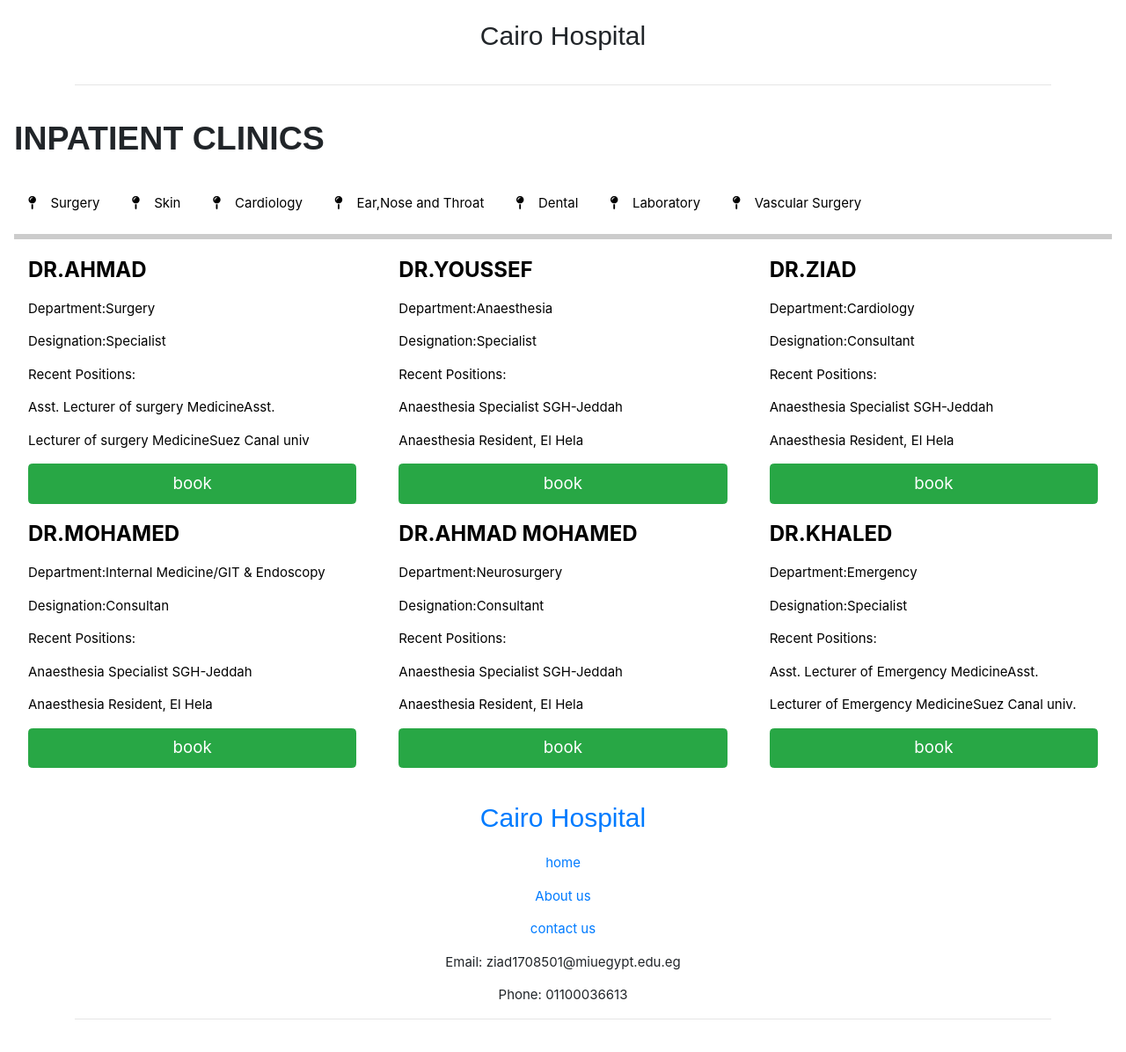
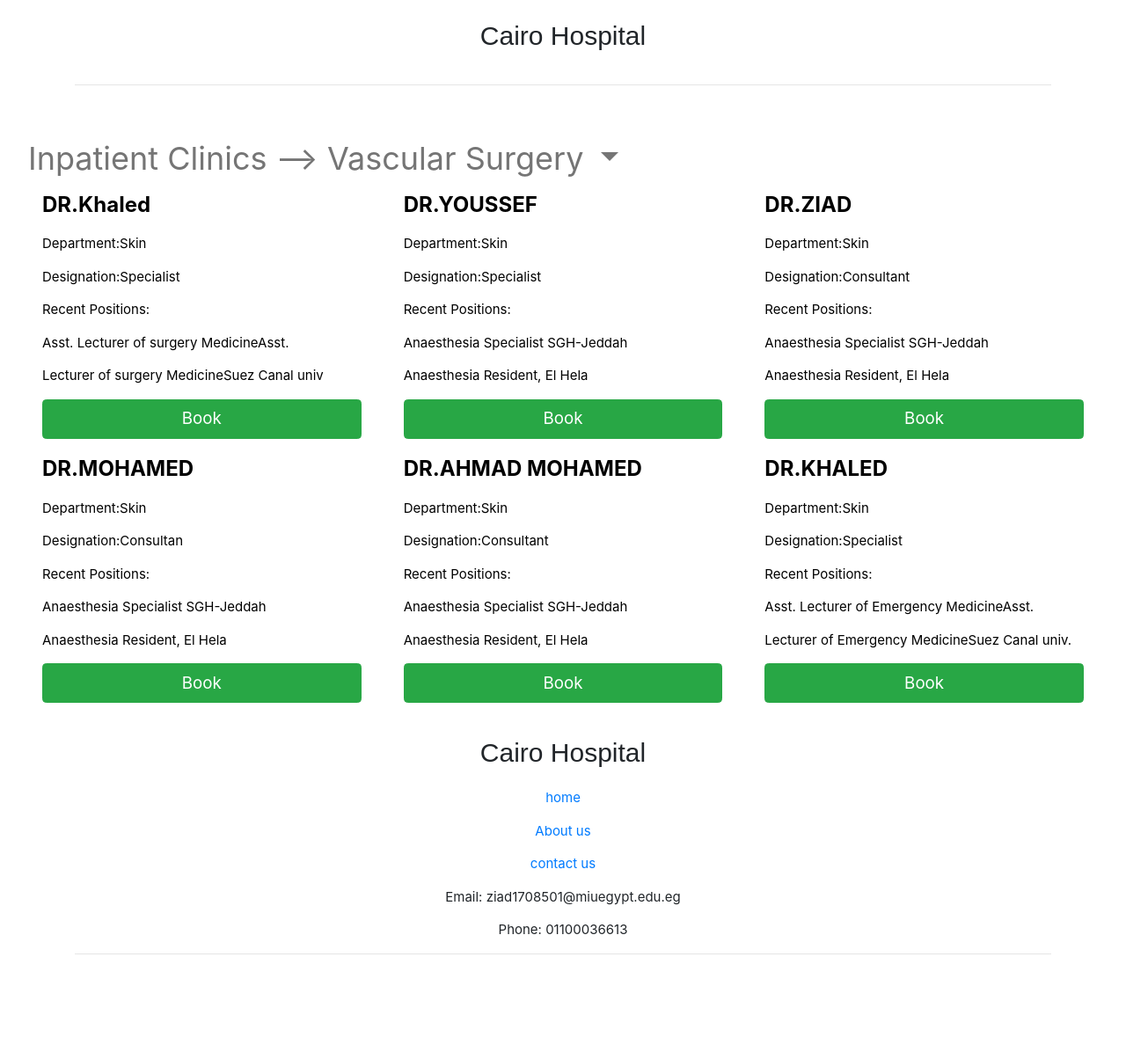
Before and after one commit to ziaddiab74/hospital-project, a PHP site: page /inpatient7.php in a window 1280 px wide. Shown: the whole page at 88% size. After the commit the page ends 1085 px from the top, so only its background shows below. Run offline with PHP 8.4, Linux system fonts and the light colour scheme; some libraries are stand-ins or nearby versions.

Commit message:
Update inpatient7.php

```diff
--- a/inpatient7.php
+++ b/inpatient7.php
@@ -20,50 +20,122 @@ body,h1,h2,h3,h4,h5,h6 {font-family: "Raleway", sans-serif}
 <!-- Overlay effect when opening sidebar on small screens -->
 <div class="w3-overlay w3-hide-large w3-animate-opacity" onclick="w3_close()" style="cursor:pointer" title="close side menu" id="myOverlay"></div>
 
-
-  <!-- Header -->
-  <header id="portfolio">
-
-    <span class="w3-button w3-hide-large w3-xxlarge w3-hover-text-grey" onclick="w3_open()"><i class="fa fa-bars"></i></span>
-    <div class="w3-container">
-    <h1><b>INPATIENT CLINICS</b></h1>
-    <div class="w3-section w3-bottombar w3-padding-16">
-    <a href="inpatient.php"><button class="w3-button w3-white"><i class="fa fa-map-pin w3-margin-right"></i>Surgery</button>
-    <a href="inpatient2.php"><button class="w3-button w3-white"><i class="fa fa-map-pin w3-margin-right"></i>Skin</button>
-    <a href="inpatient3.php"><button class="w3-button w3-white"><i class="fa fa-map-pin w3-margin-right"></i>Cardiology</button>
-    <a href="inpatient4.php"><button class="w3-button w3-white"><i class="fa fa-map-pin w3-margin-right"></i>Ear,Nose and Throat</button>
-    <a href="inpatient5.php"><button class="w3-button w3-white"><i class="fa fa-map-pin w3-margin-right"></i>Dental</button>
-    <a href="inpatient6.php"><button class="w3-button w3-white"><i class="fa fa-map-pin w3-margin-right"></i>Laboratory</button>
-    <a href="inpatient7.php"><button class="w3-button w3-white"><i class="fa fa-map-pin w3-margin-right"></i>Vascular Surgery</button>
-    </div>
-
-  </header>
+<div class="w3-container" id="services" style="margin-top:10px">
+     <div class="dropdown">
+  <button type="button" class="w3-bar-item w3-button w3-text-grey w3-xxlarge w3-hover-white dropdown-toggle" data-toggle="dropdown">
+  Inpatient Clinics --> Vascular Surgery
+  </button>
+  <div class="dropdown-menu" style="margin-left:280px">
+    <a href="inpatient.php" onclick="w3_close()" class="dropdown-item" href="#">Skin</a>
+    <a href="inpatient2.php" onclick="w3_close()" class="dropdown-item" href="#">Surgery</a>
+    <a href="inpatient3.php" onclick="w3_close()" class="dropdown-item" href="#">Cardiology</a>
+    <a href="inpatient4.php" onclick="w3_close()" class="dropdown-item" href="#">Ear,Nose and Throat</a>
+    <a href="inpatient5.php" onclick="w3_close()" class="dropdown-item" href="#">Dental</a>
+    <a href="inpatient6.php" onclick="w3_close()" class="dropdown-item" href="#">Laboratory</a>
+    <a href="inpatient7.php" onclick="w3_close()" class="dropdown-item" href="#">Vascular Surgery</a>
+  </div>
+</div>
 
   <!-- First Photo Grid-->
   <div class="w3-row-padding">
     <div class="w3-third w3-container w3-margin-bottom">
       <div class="w3-container w3-white w3-xlarge ">
-        <p><b>DR.AHMAD</b></p></div>
+        <p><b>DR.Khaled</b></p></div>
         <div class="w3-container w3-white ">
-        <p>Department:Surgery</p>
+        <p>Department:Skin</p>
         <p>Designation:Specialist</p>
 <p>Recent Positions:</p>
 <p>Asst. Lecturer of surgery MedicineAsst.
 <p> Lecturer of surgery MedicineSuez Canal univ</p>
-      <button id="submitSignUp" class="btn btn-success btn-lg btn-block">book</button>
+
+
+  <!-- Button to Open the Modal -->
+  <button type="button" class="btn btn-success btn-lg btn-block" data-toggle="modal" data-target="#myModal">
+    Book
+  </button>
+
+  <!-- The Modal -->
+  <div class="modal" id="myModal">
+    <div class="modal-dialog">
+      <div class="modal-content">
+
+        <!-- Modal Header -->
+        <div class="modal-header">
+          <h4 class="modal-title">Receipt</h4>
+          <button type="button" class="close" data-dismiss="modal">&times;</button>
+        </div>
+
+        <!-- Modal body -->
+        <div class="modal-body">
+          <p>Dr.Ziad
+          <p>Date: 20/3/2020
+          <p>Waiting Customer: 2
+          <p>Time: 6:00pm
+          <P>Amount: 200LE
+
+        </div>
+
+        <!-- Modal footer -->
+        <div class="modal-footer">
+          <button type="button" class="btn btn-danger" data-dismiss="modal">Close</button>
+        </div>
+
+
+    </div>
+  </div>
+
+</div>
+
       </div>
+
     </div>
+    <!--..............................................................................................................-->
     <div class="w3-third w3-container w3-margin-bottom">
     <div class="w3-container w3-white w3-xlarge ">
         <p><b>DR.YOUSSEF</b></p></div>
         <div class="w3-container w3-white">
-        <p>Department:Anaesthesia
+        <p>Department:Skin
         <p>Designation:Specialist
         <p>Recent Positions:
         <p>Anaesthesia Specialist SGH-Jeddah
 
         <p>Anaesthesia Resident, El Hela</p>
-        <button id="book" class="btn btn-success btn-lg btn-block">book</button>
+         <!-- Button to Open the Modal -->
+  <button type="button" class="btn btn-success btn-lg btn-block" data-toggle="modal" data-target="#myModal">
+    Book
+  </button>
+
+  <!-- The Modal -->
+  <div class="modal" id="myModal">
+    <div class="modal-dialog">
+      <div class="modal-content">
+
+        <!-- Modal Header -->
+        <div class="modal-header">
+          <h4 class="modal-title">Receipt</h4>
+          <button type="button" class="close" data-dismiss="modal">&times;</button>
+        </div>
+
+        <!-- Modal body -->
+        <div class="modal-body">
+          <p>Dr.Ziad
+          <p>Date: 20/3/2020
+          <p>Waiting Customer: 2
+          <p>Time: 6:00pm
+          <P>Amount: 200LE
+
+        </div>
+
+        <!-- Modal footer -->
+        <div class="modal-footer">
+          <button type="button" class="btn btn-danger" data-dismiss="modal">Close</button>
+        </div>
+
+
+    </div>
+  </div>
+
+</div>
 
       </div>
     </div>
@@ -71,16 +143,53 @@ body,h1,h2,h3,h4,h5,h6 {font-family: "Raleway", sans-serif}
     <div class="w3-container w3-white w3-xlarge ">
         <p><b>DR.ZIAD</b></p></div>
         <div class="w3-container w3-white">
-        <p>Department:Cardiology
+        <p>Department:Skin
 <p>Designation:Consultant</p>
 <p>Recent Positions:
         <p>Anaesthesia Specialist SGH-Jeddah
 
         <p>Anaesthesia Resident, El Hela</p>
-        <button id="book" class="btn btn-success btn-lg btn-block">book</button>
+         <!-- Button to Open the Modal -->
+  <button type="button" class="btn btn-success btn-lg btn-block" data-toggle="modal" data-target="#myModal">
+    Book
+  </button>
+
+  <!-- The Modal -->
+  <div class="modal" id="myModal">
+    <div class="modal-dialog">
+      <div class="modal-content">
+
+        <!-- Modal Header -->
+        <div class="modal-header">
+          <h4 class="modal-title">Receipt</h4>
+          <button type="button" class="close" data-dismiss="modal">&times;</button>
+        </div>
+
+        <!-- Modal body -->
+        <div class="modal-body">
+          <p>Dr.Ziad
+          <p>Date: 20/3/2020
+          <p>Waiting Customer: 2
+          <p>Time: 6:00pm
+          <P>Amount: 200LE
+
+        </div>
+
+        <!-- Modal footer -->
+        <div class="modal-footer">
+          <button type="button" class="btn btn-danger" data-dismiss="modal">Close</button>
+        </div>
+
+
+    </div>
+  </div>
+
+</div>
 
       </div>
+
     </div>
+
   </div>
 
   <!-- Second Photo Grid-->
@@ -89,12 +198,47 @@ body,h1,h2,h3,h4,h5,h6 {font-family: "Raleway", sans-serif}
     <div class="w3-container w3-white w3-xlarge ">
         <p><b>DR.MOHAMED</b></p></div>
         <div class="w3-container w3-white">
-        <p>Department:Internal Medicine/GIT & Endoscopy
+        <p>Department:Skin
 <p>Designation:Consultan</p>
 <p>Recent Positions:
         <p>Anaesthesia Specialist SGH-Jeddah
         <p>Anaesthesia Resident, El Hela</p>
-        <button id="book" class="btn btn-success btn-lg btn-block">book</button>
+         <!-- Button to Open the Modal -->
+  <button type="button" class="btn btn-success btn-lg btn-block" data-toggle="modal" data-target="#myModal">
+    Book
+  </button>
+
+  <!-- The Modal -->
+  <div class="modal" id="myModal">
+    <div class="modal-dialog">
+      <div class="modal-content">
+
+        <!-- Modal Header -->
+        <div class="modal-header">
+          <h4 class="modal-title">Receipt</h4>
+          <button type="button" class="close" data-dismiss="modal">&times;</button>
+        </div>
+
+        <!-- Modal body -->
+        <div class="modal-body">
+          <p>Dr.Ziad
+          <p>Date: 20/3/2020
+          <p>Waiting Customer: 2
+          <p>Time: 6:00pm
+          <P>Amount: 200LE
+
+        </div>
+
+        <!-- Modal footer -->
+        <div class="modal-footer">
+          <button type="button" class="btn btn-danger" data-dismiss="modal">Close</button>
+        </div>
+
+
+    </div>
+  </div>
+
+</div>
       </div>
     </div>
 
@@ -102,33 +246,99 @@ body,h1,h2,h3,h4,h5,h6 {font-family: "Raleway", sans-serif}
     <div class="w3-container w3-white w3-xlarge ">
         <p><b>DR.AHMAD MOHAMED</b></p></div>
         <div class="w3-container w3-white">
-        <p>Department:Neurosurgery
+        <p>Department:Skin
 <P>Designation:Consultant
 <p>Recent Positions:
         <p>Anaesthesia Specialist SGH-Jeddah
         <p>Anaesthesia Resident, El Hela</p>
-        <button id="book" class="btn btn-success btn-lg btn-block">book</button>
+ <!-- Button to Open the Modal -->
+ <button type="button" class="btn btn-success btn-lg btn-block" data-toggle="modal" data-target="#myModal">
+    Book
+  </button>
 
+  <!-- The Modal -->
+  <div class="modal" id="myModal">
+    <div class="modal-dialog">
+      <div class="modal-content">
+
+        <!-- Modal Header -->
+        <div class="modal-header">
+          <h4 class="modal-title">Receipt</h4>
+          <button type="button" class="close" data-dismiss="modal">&times;</button>
+        </div>
+
+        <!-- Modal body -->
+        <div class="modal-body">
+          <p>Dr.Ziad
+          <p>Date: 20/3/2020
+          <p>Waiting Customer: 2
+          <p>Time: 6:00pm
+          <P>Amount: 200LE
+
+        </div>
+
+        <!-- Modal footer -->
+        <div class="modal-footer">
+          <button type="button" class="btn btn-danger" data-dismiss="modal">Close</button>
+        </div>
+
+
+    </div>
+  </div>
+
+</div>
       </div>
     </div>
     <div class="w3-third w3-container">
     <div class="w3-container w3-white w3-xlarge ">
         <p><b>DR.KHALED</b></p></div>
         <div class="w3-container w3-white">
-        <p>Department:Emergency
+        <p>Department:Skin
         <p>Designation:Specialist
         <p>Recent Positions:
 <p>Asst. Lecturer of Emergency MedicineAsst.
 
 <p>Lecturer of Emergency MedicineSuez Canal univ.</p>
-        <button id="book" class="btn btn-success btn-lg btn-block">book</button>
+ <!-- Button to Open the Modal -->
+ <button type="button" class="btn btn-success btn-lg btn-block" data-toggle="modal" data-target="#myModal">
+    Book
+  </button>
 
+  <!-- The Modal -->
+  <div class="modal" id="myModal">
+    <div class="modal-dialog">
+      <div class="modal-content">
+
+        <!-- Modal Header -->
+        <div class="modal-header">
+          <h4 class="modal-title">Receipt</h4>
+          <button type="button" class="close" data-dismiss="modal">&times;</button>
+        </div>
+
+        <!-- Modal body -->
+        <div class="modal-body">
+          <p>Dr.Ziad
+          <p>Date: 20/3/2020
+          <p>Waiting Customer: 2
+          <p>Time: 6:00pm
+          <P>Amount: 200LE
+
+        </div>
+
+        <!-- Modal footer -->
+        <div class="modal-footer">
+          <button type="button" class="btn btn-danger" data-dismiss="modal">Close</button>
+        </div>
+
+
+    </div>
+  </div>
+
+</div>
       </div>
     </div>
   </div>
-  </div>
+  <?php include('footer.php'); ?>
+</body>
 
-
-<?php include('footer.php'); ?>
-</body>
 </html>
```
